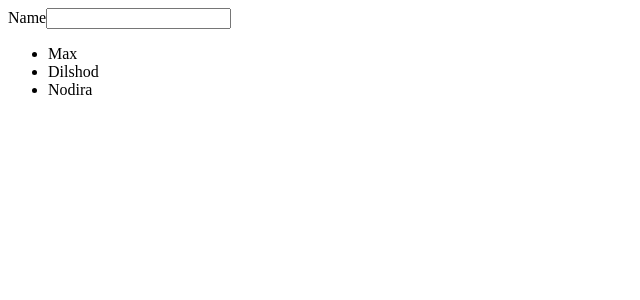
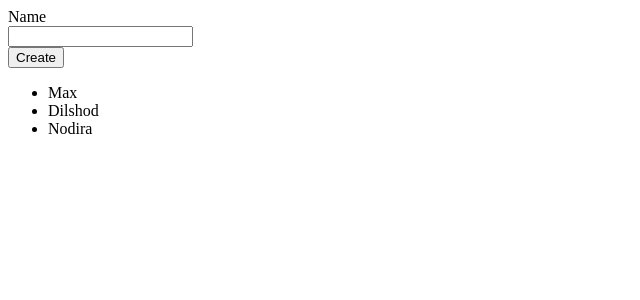
Before and after one commit to doctor-uz/ionic4_Angular, an Angular app: page / in a window 1280 px wide. Shown: the top 300 px of the page, without its empty margins (0-640 px from the left). Built offline with nearby package versions, Linux system fonts and the light colour scheme.

Commit message:
button clicked

```diff
--- /dev/null
+++ b/src/app/persons/person-input.component.css
@@ -0,0 +1,3 @@
+label, input, button {
+  display: block;
+}
--- a/src/app/persons/person-input.component.html
+++ b/src/app/persons/person-input.component.html
@@ -1,2 +1,3 @@
 <label for="name">Name</label>
 <input type="text" id="name"/>
+<button (click)="onCreatePerson()">Create</button>
--- a/src/app/persons/person-input.component.ts
+++ b/src/app/persons/person-input.component.ts
@@ -2,7 +2,13 @@ import { Component } from '@angular/core';
 
 @Component({
   selector: 'app-person-input',
-  templateUrl: './person-input.component.html'
+  templateUrl: './person-input.component.html',
+  styleUrls: ['./person-input.component.css']
 })
 
-export class PersonInputComponent { }
+export class PersonInputComponent {
+  onCreatePerson() {
+    console.log("Created");
+
+  }
+ }
```
